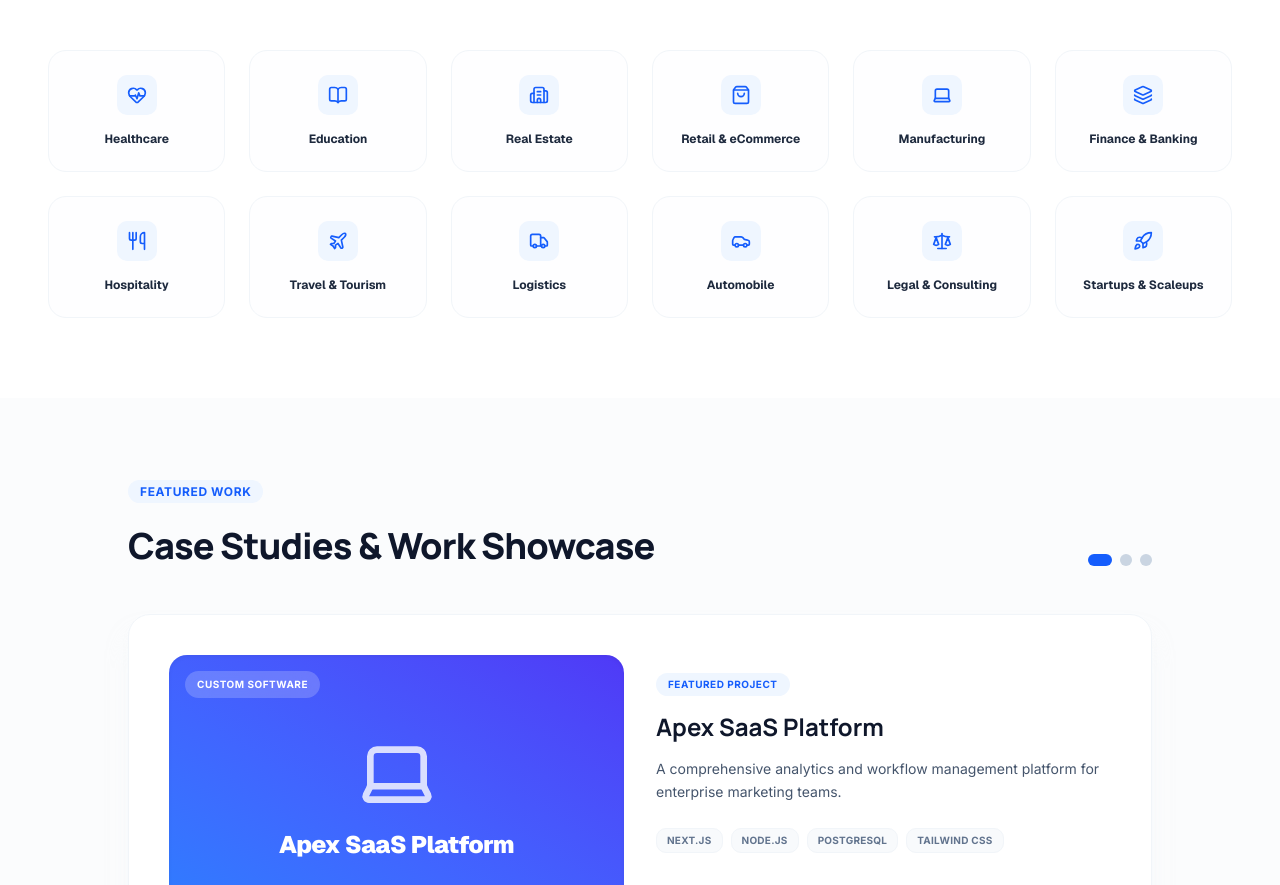
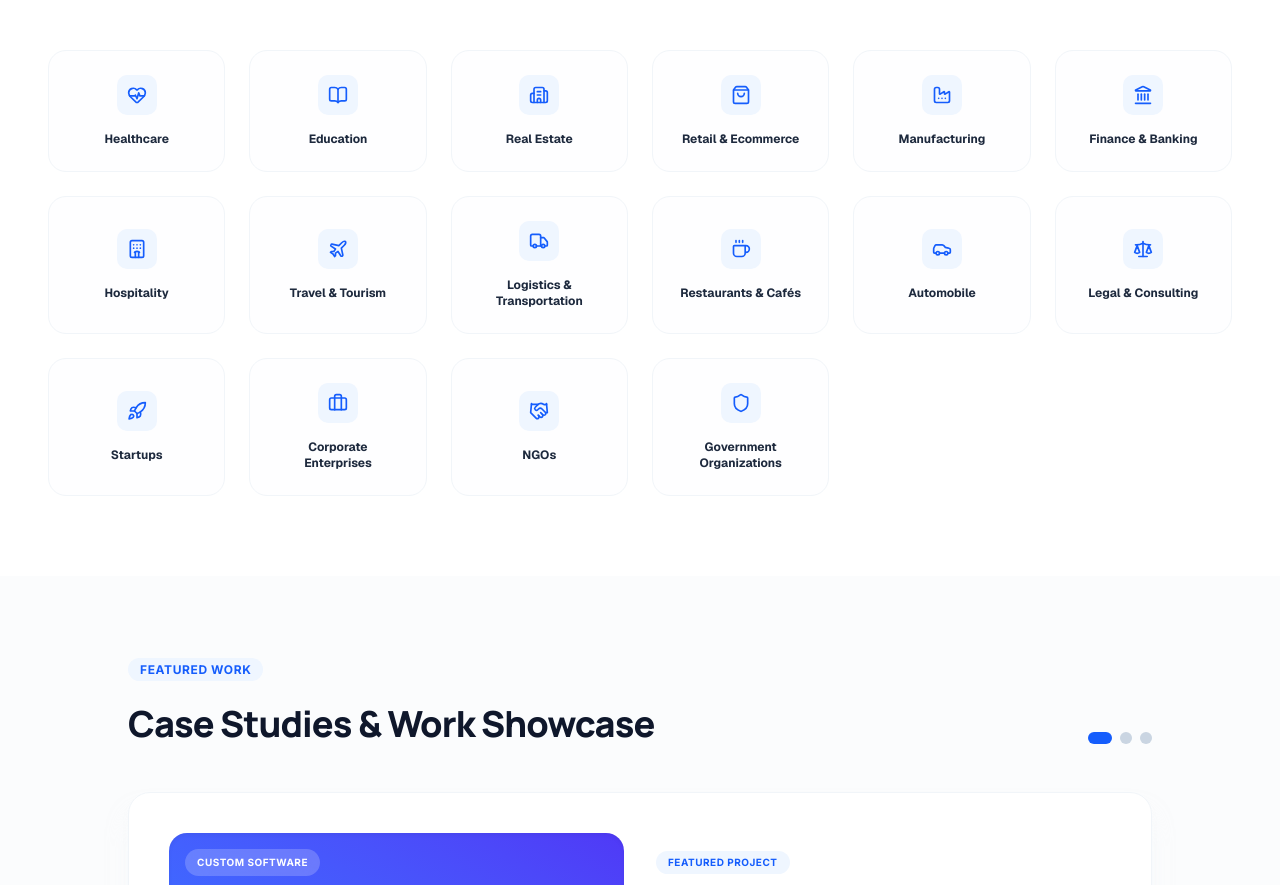
Before and after one commit to KomalYadav1711/cbs_software_company-, a Next.js app: page / in a window 1280 px wide. Shown: the part 6220-7105 px from the top of the page. Built offline with nearby package versions, Linux system fonts and the light colour scheme.

Commit message:
feat: Add PowerShell script and enhance blog and main pages with new icons and related post logic

```diff
--- a/src/app/blog/[slug]/page.tsx
+++ b/src/app/blog/[slug]/page.tsx
@@ -82,15 +82,16 @@ export default function BlogPostDetailPage({ params }: BlogPostPageProps) {
     );
   }
 
-  // Get related posts (same category, or just other posts, capped at 3)
-  const relatedPosts = BLOG_POSTS.filter((p) => p.slug !== post.slug)
+  // Get related posts from local posts only (always available)
+  const relatedPosts = BLOG_POSTS
+    .map(mapBlogPost)
+    .filter((p) => p.slug !== post.slug)
     .sort((a, b) => {
       if (a.category === post.category && b.category !== post.category) return -1;
       if (a.category !== post.category && b.category === post.category) return 1;
       return 0;
     })
-    .slice(0, 3)
-    .map(mapBlogPost);
+    .slice(0, 3);
 
   const handleCopyLink = () => {
     if (typeof window !== "undefined") {
--- a/src/app/page.tsx
+++ b/src/app/page.tsx
@@ -42,7 +42,11 @@ import {
   Scale,
   Handshake,
   Laptop,
-  HeartPulse
+  HeartPulse,
+  Factory,
+  Landmark,
+  Hotel,
+  Coffee
 } from "lucide-react";
 
 
@@ -206,15 +210,19 @@ const INDUSTRIES = [
   { name: "Healthcare", icon: HeartPulse },
   { name: "Education", icon: BookOpen },
   { name: "Real Estate", icon: Building2 },
-  { name: "Retail & eCommerce", icon: ShoppingBag },
-  { name: "Manufacturing", icon: Laptop },
-  { name: "Finance & Banking", icon: Layers },
-  { name: "Hospitality", icon: Utensils },
+  { name: "Retail & Ecommerce", icon: ShoppingBag },
+  { name: "Manufacturing", icon: Factory },
+  { name: "Finance & Banking", icon: Landmark },
+  { name: "Hospitality", icon: Hotel },
   { name: "Travel & Tourism", icon: Plane },
-  { name: "Logistics", icon: Truck },
+  { name: "Logistics & Transportation", icon: Truck },
+  { name: "Restaurants & Cafés", icon: Coffee },
   { name: "Automobile", icon: Car },
   { name: "Legal & Consulting", icon: Scale },
-  { name: "Startups & Scaleups", icon: Rocket }
+  { name: "Startups", icon: Rocket },
+  { name: "Corporate Enterprises", icon: Briefcase },
+  { name: "NGOs", icon: Handshake },
+  { name: "Government Organizations", icon: Shield }
 ];
 
 
```
Also changed, not shown: 1 other file (tests, documents, lock files or other folders).
